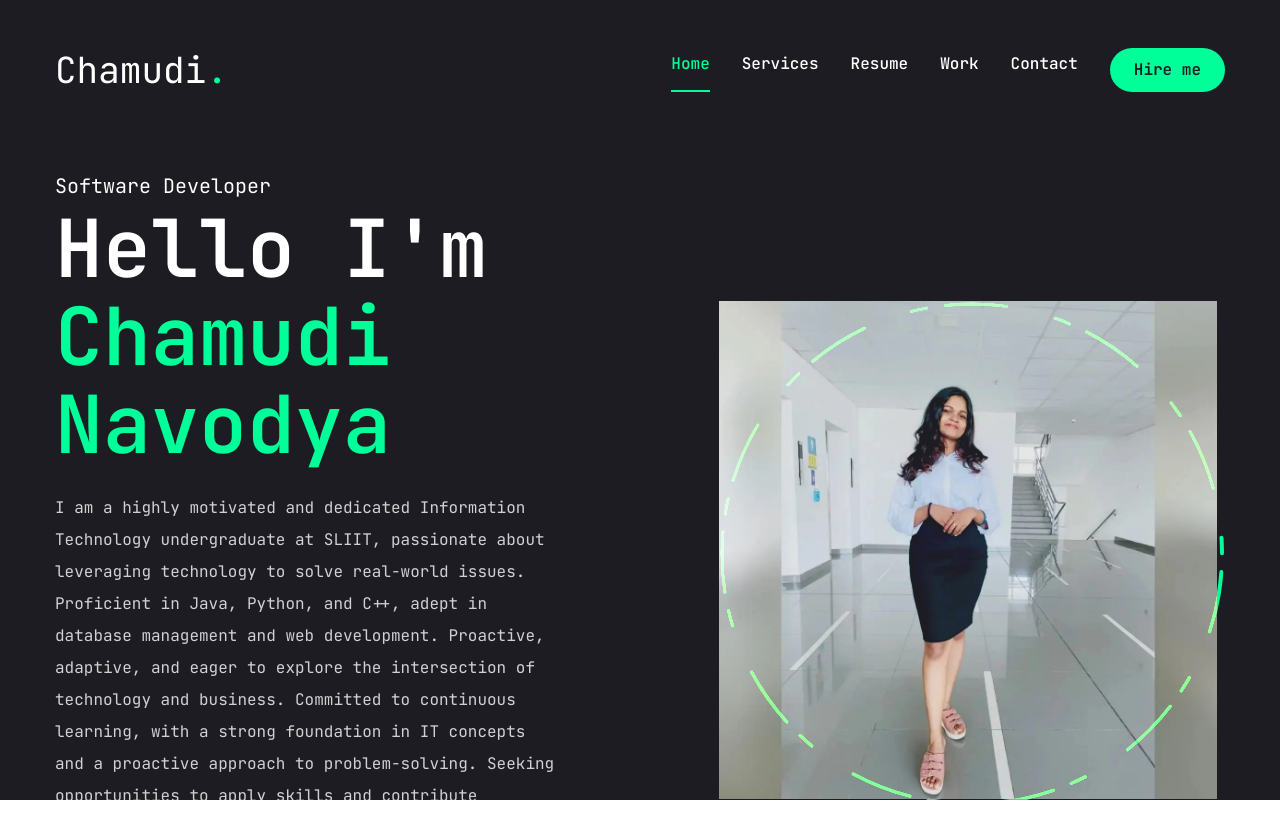
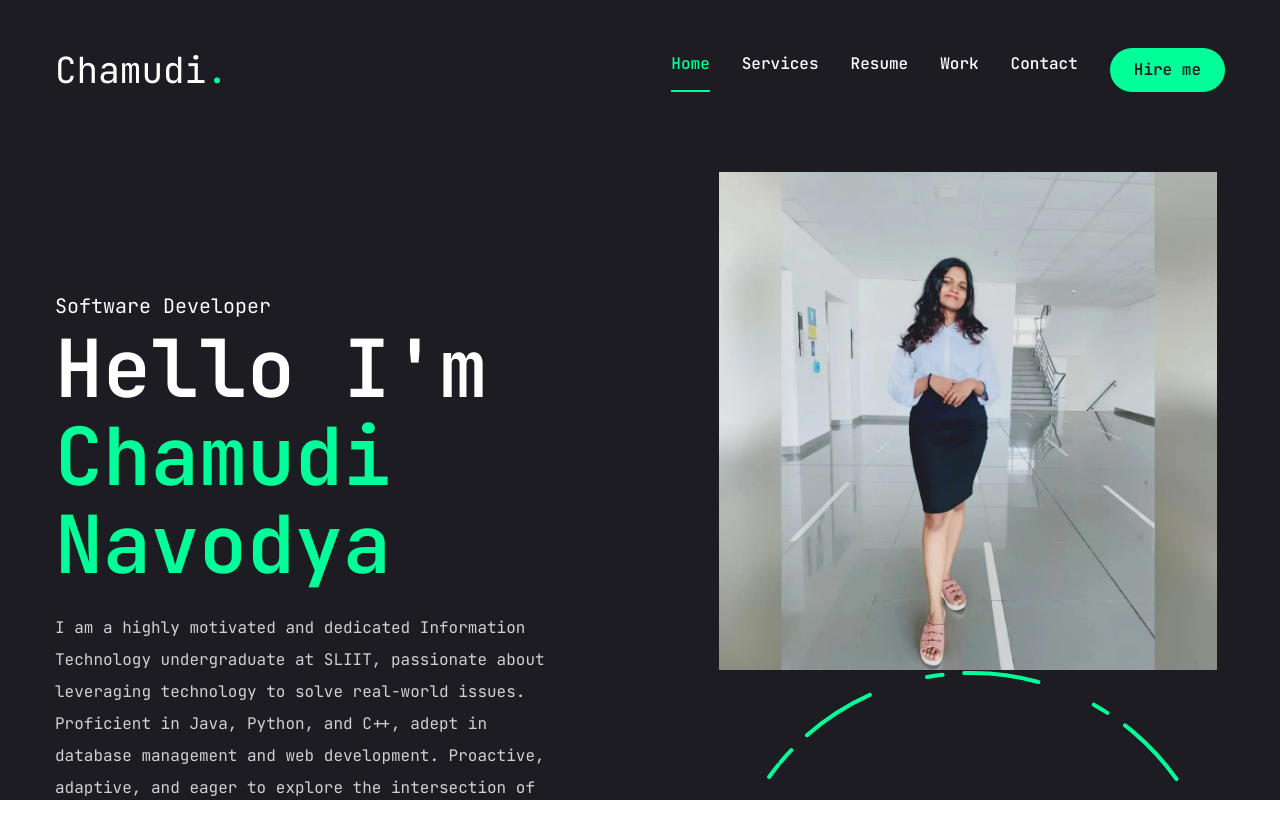
Before and after one commit to ChamudiNavodya/portfolio, a Next.js app: page / in a window 1280 px wide. Shown: the top 838 px of the page. Built offline with nearby package versions, Linux system fonts and the light colour scheme.

Commit message:
change circle location

```diff
--- a/src/components/Photo.tsx
+++ b/src/components/Photo.tsx
@@ -19,7 +19,7 @@
                 opacity: 1,
                 transition: { delay: 2.4, duration: 0.4, ease: 'easeInOut' }
                 }}
-                className="w-[298px] h-[298px] xl:w-[498px] xl:h-[498px] mix-blend-lighten absolute">
+                className="w-[298px] h-[298px] xl:w-[498px] xl:h-[498px] mix-blend-lighten relative">
 
                 <Image
                     src="/picme.jpg"
@@ -52,7 +52,7 @@
                             rotate: [120, 360],
                         }}
                         transition={{
-                            duration: 30,
+                            duration: 20,
                             repeat: Infinity,
                             repeatType: "reverse",
                         }}
```
